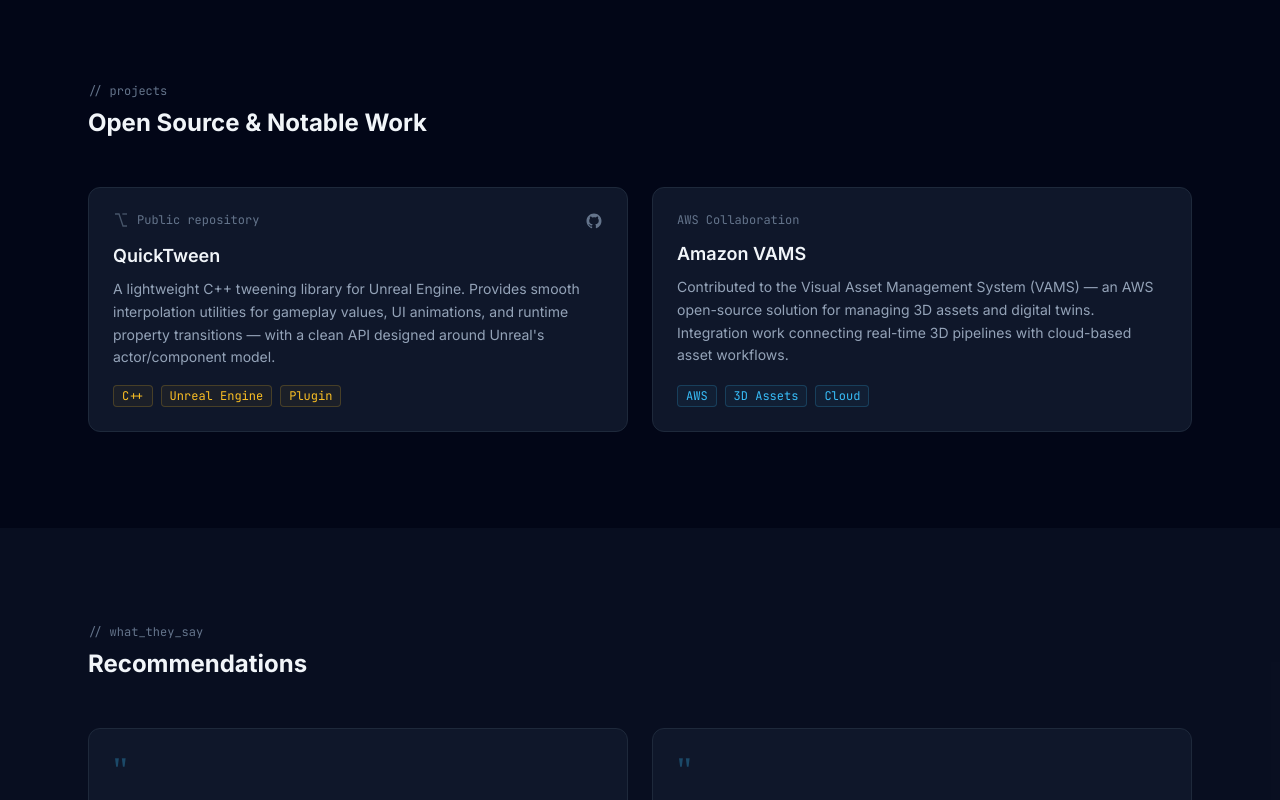
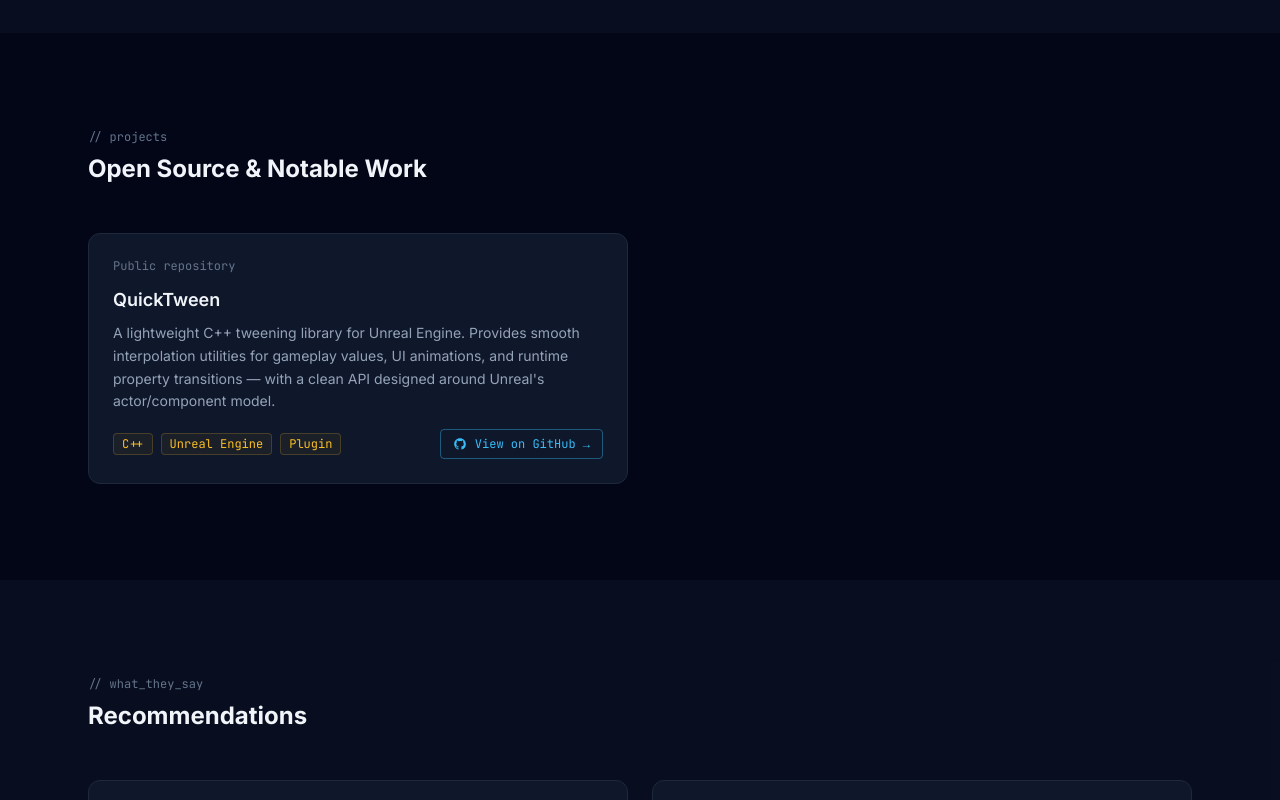
Before and after one commit to juanpablohdzm/web-cv-2.0, a React (Create React App) app: page / in a window 1280 px wide. Shown: the part 3403-4203 px from the top of the page. Built offline with nearby package versions, Linux system fonts and the light colour scheme.

Commit message:
Improve CV and components

```diff
--- a/src/components/Contact.jsx
+++ b/src/components/Contact.jsx
@@ -2,7 +2,6 @@
 import useScrollReveal from "../hooks/useScrollReveal";
 
 const EMAIL = "mosti.dev@gmail.com";
-const PHONE = "(+39) 331 408 6793";
 const GITHUB = "https://github.com/juanpablohdzm";
 const LINKEDIN = "https://www.linkedin.com/in/juan-pablo-h-b64094147/";
 
@@ -47,9 +46,6 @@
                         </button>
                     </div>
 
-                    {/* Phone */}
-                    <p className="font-mono text-xs text-slate-500 mb-8">{PHONE}</p>
-
                     {/* Social links */}
                     <div className="flex items-center justify-center gap-4 mb-8">
                         <a
--- a/src/components/Experience.jsx
+++ b/src/components/Experience.jsx
@@ -8,8 +8,9 @@
         bullets: [
             "Developing real-time 3D pipeline tooling and engine integrations in C++.",
             "Working on high-performance data streaming and scene graph systems.",
+            "Contributed to Amazon VAMS (Visual Asset Management System) — an AWS open-source solution for managing 3D assets and digital twins, connecting real-time 3D pipelines with cloud-based asset workflows.",
         ],
-        tags: ["C++", "Real-time", "3D Pipeline"],
+        tags: ["C++", "Real-time", "3D Pipeline", "AWS", "VAMS"],
     },
     {
         company: "AppLayer",
--- a/src/components/Hero.jsx
+++ b/src/components/Hero.jsx
@@ -67,9 +67,8 @@
                     {/* CTAs */}
                     <div className="flex flex-wrap gap-3 mt-2">
                         <a
-                            href="/JuanPHernandez-CV.pdf"
-                            target="_blank"
-                            rel="noopener noreferrer"
+                            href={`${process.env.PUBLIC_URL}/JuanPHernandez-CV.pdf`}
+                            download="JuanPHernandez-CV.pdf"
                             className="inline-flex items-center gap-2 px-4 py-2 bg-sky-400 text-slate-950 text-sm font-semibold rounded hover:bg-sky-300 transition-colors"
                         >
                             <svg width="14" height="14" viewBox="0 0 24 24" fill="none" stroke="currentColor" strokeWidth="2.5">
--- a/src/components/Projects.jsx
+++ b/src/components/Projects.jsx
@@ -3,7 +3,6 @@
 export default function Projects() {
     const titleRef = useScrollReveal();
     const quickTweenRef = useScrollReveal();
-    const vamsRef = useScrollReveal();
 
     return (
         <section id="projects" className="py-24 bg-slate-950">
@@ -17,24 +16,8 @@
                     {/* QuickTween */}
                     <div ref={quickTweenRef} className="reveal">
                         <div className="h-full p-6 rounded-xl bg-slate-900 border border-slate-800 hover:border-sky-400/30 transition-colors flex flex-col">
-                            <div className="flex items-start justify-between mb-3">
-                                <div className="flex items-center gap-2">
-                                    <svg width="16" height="16" viewBox="0 0 24 24" fill="none" stroke="#475569" strokeWidth="2">
-                                        <path d="M3 3h6l6 18h6" /><path d="M14 3h7" />
-                                    </svg>
+                            <div className="flex items-center gap-2 mb-3">
                                 <span className="font-mono text-xs text-slate-500">Public repository</span>
-                                </div>
-                                <a
-                                    href="https://github.com/juanpablohdzm/QuickTween"
-                                    target="_blank"
-                                    rel="noopener noreferrer"
-                                    className="text-slate-500 hover:text-sky-400 transition-colors"
-                                    aria-label="View on GitHub"
-                                >
-                                    <svg width="18" height="18" viewBox="0 0 24 24" fill="currentColor">
-                                        <path d="M12 2C6.477 2 2 6.484 2 12.017c0 4.425 2.865 8.18 6.839 9.504.5.092.682-.217.682-.483 0-.237-.008-.868-.013-1.703-2.782.605-3.369-1.343-3.369-1.343-.454-1.158-1.11-1.466-1.11-1.466-.908-.62.069-.608.069-.608 1.003.07 1.531 1.032 1.531 1.032.892 1.53 2.341 1.088 2.91.832.092-.647.35-1.088.636-1.338-2.22-.253-4.555-1.113-4.555-4.951 0-1.093.39-1.988 1.029-2.688-.103-.253-.446-1.272.098-2.65 0 0 .84-.27 2.75 1.026A9.564 9.564 0 0112 6.844c.85.004 1.705.115 2.504.337 1.909-1.296 2.747-1.027 2.747-1.027.546 1.379.202 2.398.1 2.651.64.7 1.028 1.595 1.028 2.688 0 3.848-2.339 4.695-4.566 4.943.359.309.678.92.678 1.855 0 1.338-.012 2.419-.012 2.747 0 .268.18.58.688.482A10.019 10.019 0 0022 12.017C22 6.484 17.522 2 12 2z" />
-                                    </svg>
-                                </a>
                             </div>
 
                             <h3 className="text-slate-100 font-semibold text-lg mb-2">QuickTween</h3>
@@ -44,39 +27,29 @@
                                 with a clean API designed around Unreal's actor/component model.
                             </p>
 
-                            <div className="flex flex-wrap gap-2 mt-4">
+                            <div className="flex flex-wrap items-center justify-between gap-3 mt-4">
+                                <div className="flex flex-wrap gap-2">
                                     {["C++", "Unreal Engine", "Plugin"].map((tag) => (
                                         <span key={tag} className="font-mono text-xs text-amber-400 bg-amber-400/5 border border-amber-400/20 px-2 py-0.5 rounded">
                                             {tag}
                                         </span>
                                     ))}
                                 </div>
+                                <a
+                                    href="https://github.com/juanpablohdzm/quick_tween"
+                                    target="_blank"
+                                    rel="noopener noreferrer"
+                                    className="inline-flex items-center gap-2 font-mono text-xs px-3 py-1.5 rounded border border-sky-400/40 text-sky-400 hover:bg-sky-400/10 transition-colors"
+                                >
+                                    <svg width="14" height="14" viewBox="0 0 24 24" fill="currentColor">
+                                        <path d="M12 2C6.477 2 2 6.484 2 12.017c0 4.425 2.865 8.18 6.839 9.504.5.092.682-.217.682-.483 0-.237-.008-.868-.013-1.703-2.782.605-3.369-1.343-3.369-1.343-.454-1.158-1.11-1.466-1.11-1.466-.908-.62.069-.608.069-.608 1.003.07 1.531 1.032 1.531 1.032.892 1.53 2.341 1.088 2.91.832.092-.647.35-1.088.636-1.338-2.22-.253-4.555-1.113-4.555-4.951 0-1.093.39-1.988 1.029-2.688-.103-.253-.446-1.272.098-2.65 0 0 .84-.27 2.75 1.026A9.564 9.564 0 0112 6.844c.85.004 1.705.115 2.504.337 1.909-1.296 2.747-1.027 2.747-1.027.546 1.379.202 2.398.1 2.651.64.7 1.028 1.595 1.028 2.688 0 3.848-2.339 4.695-4.566 4.943.359.309.678.92.678 1.855 0 1.338-.012 2.419-.012 2.747 0 .268.18.58.688.482A10.019 10.019 0 0022 12.017C22 6.484 17.522 2 12 2z" />
+                                    </svg>
+                                    View on GitHub →
+                                </a>
+                            </div>
                         </div>
                     </div>
 
-                    {/* Amazon VAMS */}
-                    <div ref={vamsRef} className="reveal" style={{ transitionDelay: "100ms" }}>
-                        <div className="h-full p-6 rounded-xl bg-slate-900 border border-slate-800 hover:border-sky-400/30 transition-colors flex flex-col">
-                            <div className="flex items-start justify-between mb-3">
-                                <span className="font-mono text-xs text-slate-500">AWS Collaboration</span>
-                            </div>
-
-                            <h3 className="text-slate-100 font-semibold text-lg mb-2">Amazon VAMS</h3>
-                            <p className="text-slate-400 text-sm leading-relaxed flex-1">
-                                Contributed to the Visual Asset Management System (VAMS) — an AWS open-source solution
-                                for managing 3D assets and digital twins. Integration work connecting real-time 3D
-                                pipelines with cloud-based asset workflows.
-                            </p>
-
-                            <div className="flex flex-wrap gap-2 mt-4">
-                                {["AWS", "3D Assets", "Cloud"].map((tag) => (
-                                    <span key={tag} className="font-mono text-xs text-sky-400 bg-sky-400/5 border border-sky-400/20 px-2 py-0.5 rounded">
-                                        {tag}
-                                    </span>
-                                ))}
-                            </div>
-                        </div>
-                    </div>
                 </div>
             </div>
         </section>
--- a/src/components/Testimonials.jsx
+++ b/src/components/Testimonials.jsx
@@ -6,28 +6,32 @@
         author: "Itamar Salomão",
         title: "CTO",
         company: "AppLayer",
-        file: "/recommendations/AppLayer.pdf",
+        file: `${process.env.PUBLIC_URL}/recommendations/AppLayer.pdf`,
+        filename: "AppLayer_recommendation.pdf",
     },
     {
         quote: "dependable, collaborative, and a pleasure to work with",
         author: "Solaris & Cam",
         title: "Leadership",
         company: "CheerioWorld / 3DIQ",
-        file: "/recommendations/Cheerio.pdf",
+        file: `${process.env.PUBLIC_URL}/recommendations/Cheerio.pdf`,
+        filename: "Cheerio_recommendation.pdf",
     },
     {
         quote: "exceptionally reliable and demonstrated resilience even in high-pressure situations",
         author: "Tomasz & Loïc",
         title: "Team Leads",
         company: "Realworld-one",
-        file: "/recommendations/RW1.pdf",
+        file: `${process.env.PUBLIC_URL}/recommendations/RW1.pdf`,
+        filename: "RW1_recommendation.pdf",
     },
     {
         quote: "dependable, collaborative, a pleasure to work with",
         author: "Gil Hinojosa",
         title: "Director",
         company: "RuckusDev",
-        file: "/recommendations/ruckusDev.pdf",
+        file: `${process.env.PUBLIC_URL}/recommendations/ruckusDev.pdf`,
+        filename: "ruckusDev_recommendation.pdf",
     },
 ];
 
@@ -48,8 +52,7 @@
                     </div>
                     <a
                         href={item.file}
-                        target="_blank"
-                        rel="noopener noreferrer"
+                        download={item.filename}
                         className="shrink-0 font-mono text-xs border border-slate-700 text-slate-400 px-3 py-1.5 rounded hover:border-sky-400/50 hover:text-sky-400 transition-colors"
                     >
                         Download letter →
```
Also changed, not shown: 1 other file (tests, documents, lock files or other folders). Lines whose indentation alone changed are shown as unchanged.
